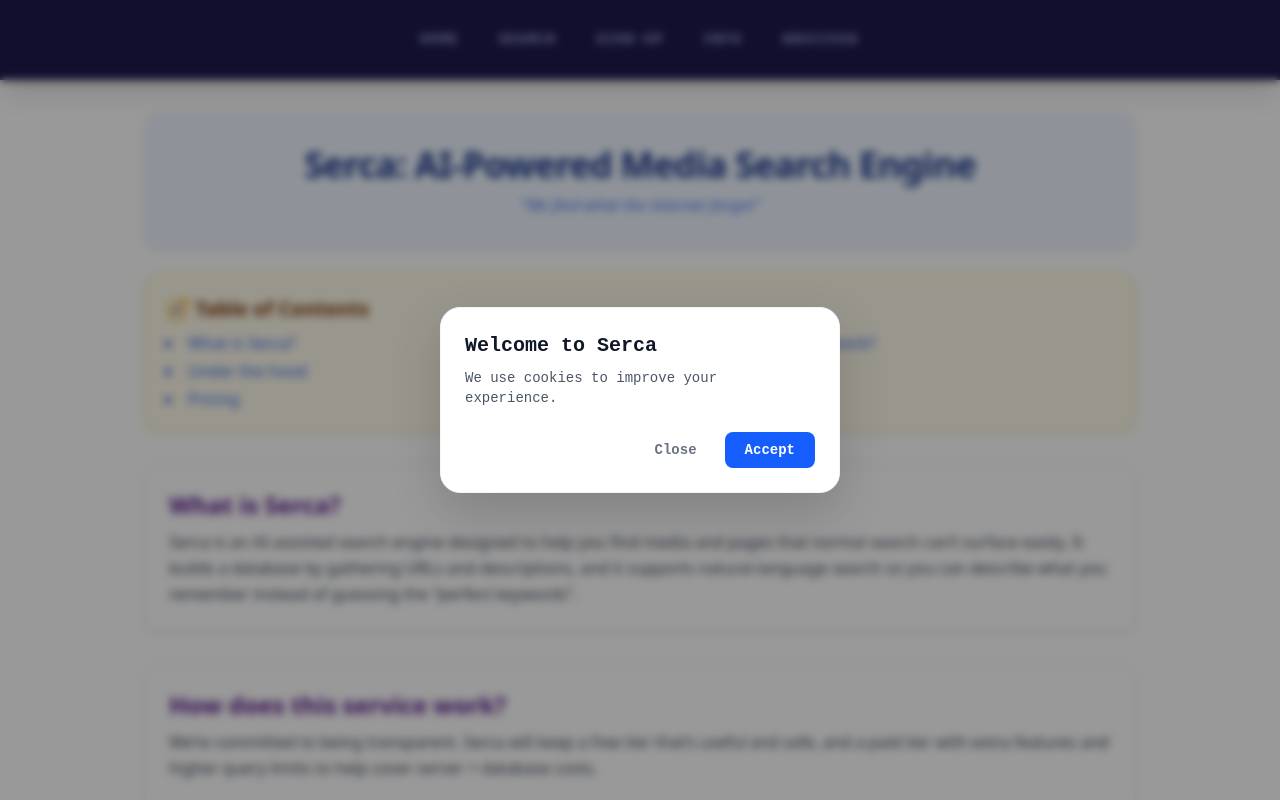
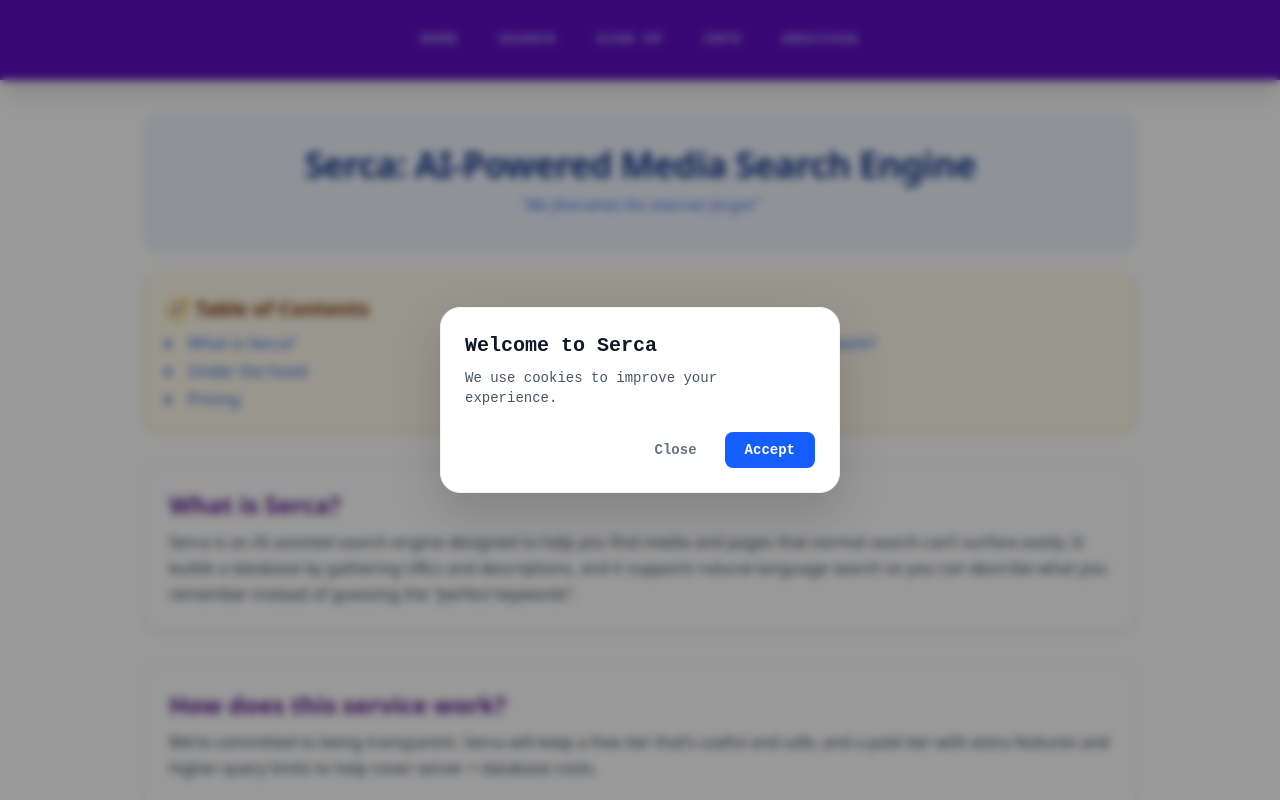
Before and after one commit to KilroyWasHere-cs-j/Serca-web, a SvelteKit app in the folder serca-web/: page / in a window 1280 px wide. Shown: the top 800 px of the page. Built offline with nearby package versions, Linux system fonts and the light colour scheme.

Commit message:
Changing the color of the navbar to violet

```diff
--- a/serca-web/src/components/Navbar.svelte
+++ b/serca-web/src/components/Navbar.svelte
@@ -9,7 +9,7 @@
   ];
 </script>
 
-<nav class="flex justify-center bg-indigo-950 py-8 shadow-xl">
+<nav class="flex justify-center bg-violet-800 py-8 shadow-xl">
   <div class="flex items-center gap-10">
     {#each navLinks as link}
       <a
```
